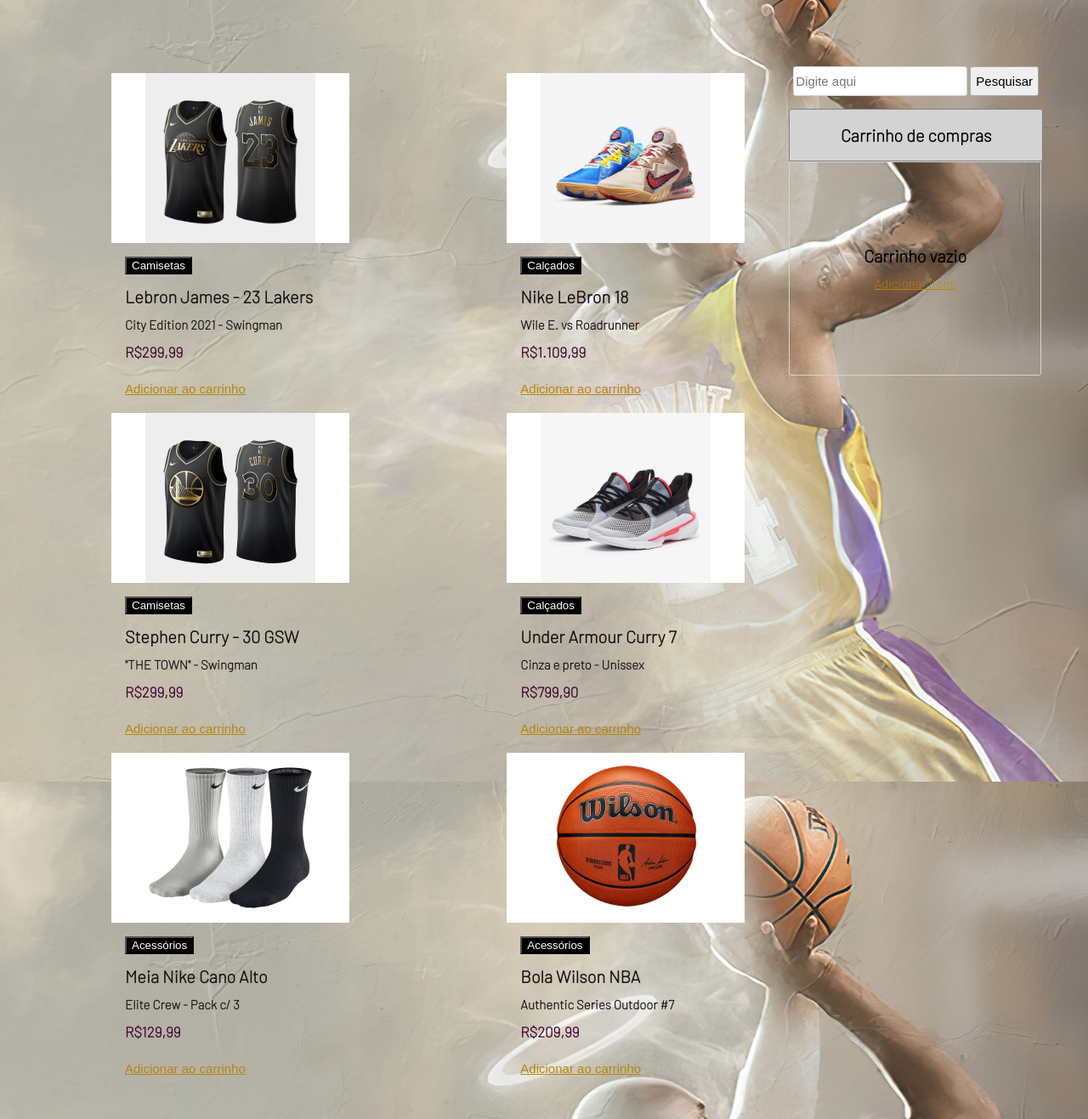
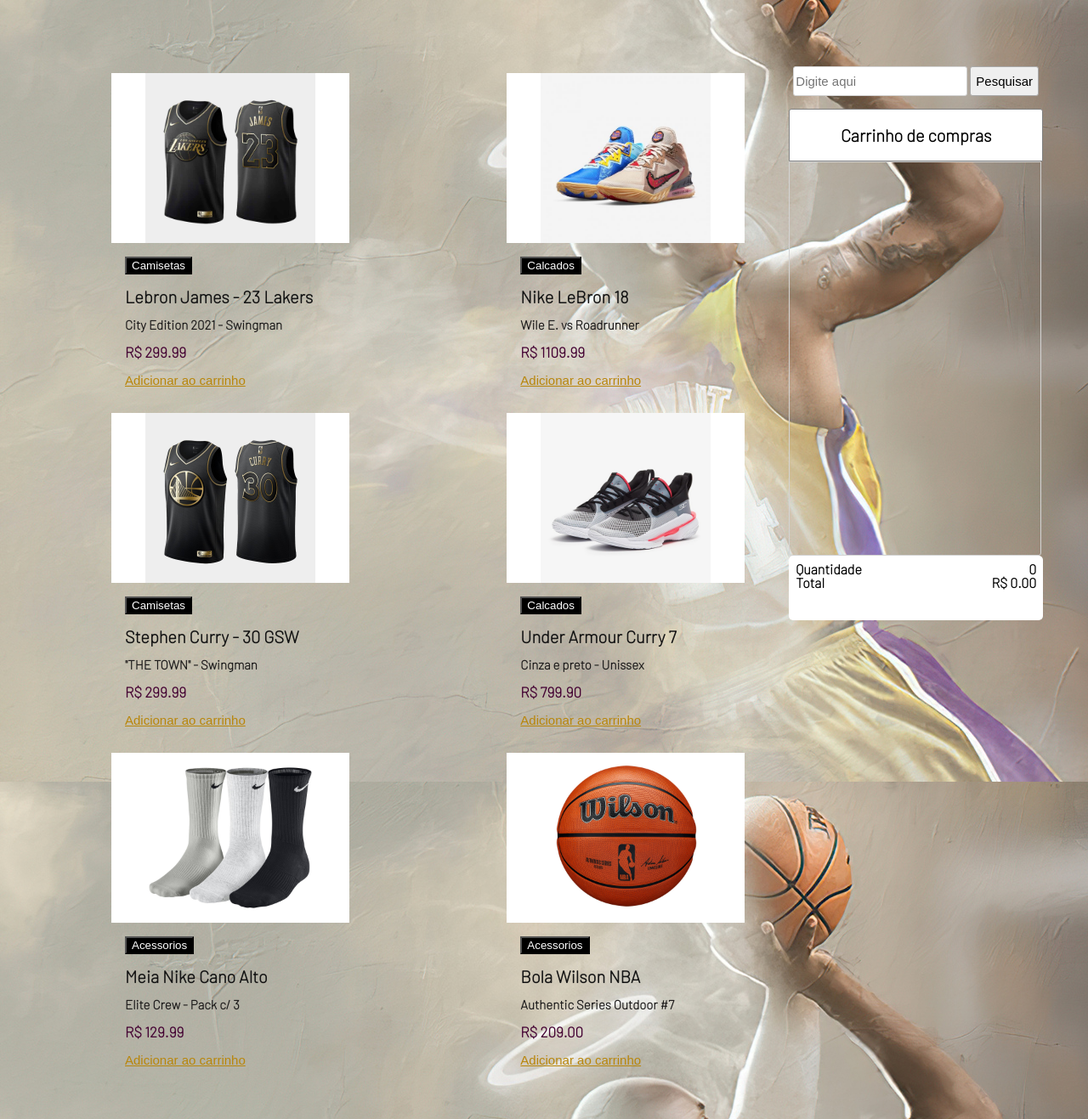
Before and after one commit to Kenzie-Academy-Brasil-Developers/m1-entrega-s4-ecommerce-parte-dois-rejuraski, a plain HTML site: page index.html in a window 1280 px wide. Shown: the part 160-1477 px from the top of the page at 85% size. Drawn offline with Linux system fonts and the light colour scheme.

Commit message:
ecommerce-finalizado

```diff
--- a/index.html
+++ b/index.html
@@ -21,99 +21,17 @@
         </a>
         <nav class="header__nav">
             <ul class="header__list">
-                <li class="header__menu__item"><a href="#">Todos</a></li>
-                <li class="header__menu__item"><a href="#">Acessórios</a></li>
-                <li class="header__menu__item"><a href="#">Calçados</a></li>
-                <li class="header__menu__item"><a href="#">Camisetas</a></li>
+                <li class="header__menu__item"><a href="#" onclick="chooseFilter()">Todos</a></li>
+                <li class="header__menu__item"><a href="#" onclick="chooseFilter('Acessorios')">Acessórios</a></li>
+                <li class="header__menu__item"><a href="#" onclick="chooseFilter('Calcados')">Calçados</a></li>
+                <li class="header__menu__item"><a href="#" onclick="chooseFilter('Camisetas')">Camisetas</a></li>
             </ul>
         </nav>
     </header>
 
     <main>
-        <section class="products">
-            <div class="item">
-                <figure class="item__figure">
-                    <img class="item__img" src="./imagens/lakers.jpeg" alt="Camiseta LA Lakers" />
-                    <figcaption>Camiseta número 6 - Lakers</figcaption>
-                </figure>
-                <div>
-                    <button class="item__type">Camisetas</button>
-                    <h2 class="item__title">Lebron James - 23 Lakers</h2>
-                    <p class="item__description">City Edition 2021 - Swingman </p>
-                    <p class="item__price">R$299,99</p>
-                    <button class="item__add">Adicionar ao carrinho</button>
-                </div>
-            </div>
+        <section id="principal" class="products">
 
-            <div class="item">
-                <figure class="item__figure">
-                    <img class="item__img" src="./imagens/Lebron18.jpg" alt="Tênis Lebron 18" />
-                    <figcaption>Tênis Nike Lebron James - 18</figcaption>
-                </figure>
-                <div>
-                    <button class="item__type">Calçados</button>
-                    <h2 class="item__title">Nike LeBron 18</h2>
-                    <p class="item__description">Wile E. vs Roadrunner</p>
-                    <p class="item__price">R$1.109,99</p>
-                    <button class="item__add">Adicionar ao carrinho</button>
-                </div>
-            </div>
-
-            <div class="item">
-                <figure class="item__figure">
-                    <img class="item__img" src="./imagens/gsw.jpeg" alt="Camiseta Golden State" />
-                    <figcaption>Camiseta numero 30 - Golden State</figcaption>
-                </figure>
-                <div>
-                    <button class="item__type">Camisetas</button>
-                    <h2 class="item__title">Stephen Curry - 30 GSW </h2>
-                    <p class="item__description">"THE TOWN" - Swingman</p>
-                    <p class="item__price">R$299,99</p>
-                    <button class="item__add">Adicionar ao carrinho</button>
-                </div>
-            </div>
-
-            <div class="item">
-                <figure class="item__figure">
-                    <img class="item__img" src="./imagens/tenis curry 7.jpg" alt="Tênis Stephen Curry" />
-                    <figcaption>Tênis Under Armour Curry 7</figcaption>
-                </figure>
-                <div>
-                    <button class="item__type">Calçados</button>
-                    <h2 class="item__title">Under Armour Curry 7</h2>
-                    <p class="item__description">Cinza e preto - Unissex</p>
-                    <p class="item__price">R$799,90</p>
-                    <button class="item__add">Adicionar ao carrinho</button>
-                </div>
-            </div>
-
-            <div class="item">
-                <figure class="item__figure">
-                    <img class="item__img" src="./imagens/pack meia.jpg" alt="Meias NBA" />
-                    <figcaption>Trio Meia Nike</figcaption>
-                </figure>
-                <div>
-                    <button class="item__type">Acessórios</button>
-                    <h2 class="item__title">Meia Nike Cano Alto</h2>
-                    <p class="item__description">Elite Crew - Pack c/ 3</p>
-                    <p class="item__price">R$129,99</p>
-                    <button class="item__add">Adicionar ao carrinho</button>
-                </div>
-            </div>
-
-            <div class="item">
-                <figure class="item__figure">
-                    <img class="item__img" src="./imagens/bola nba.jpg" alt="Bola de basquete" />
-                    <figcaption>Bola de basquete</figcaption>
-                </figure>
-                <div>
-                    <button class="item__type">Acessórios</button>
-                    <h2 class="item__title">Bola Wilson NBA</h2>
-                    <p class="item__description">Authentic Series Outdoor #7</p>
-                    <p class="item__price">R$209,99</p>
-                    <button class="item__add">Adicionar ao carrinho</button>
-                </div>
-            </div>
         </section>
         <aside class="information">
             <div class="pesquisa">
@@ -125,18 +43,24 @@
                 <header>
                     <h2 class="cart">Carrinho de compras</h2>
                 </header>
-                <div class="inCart">
-                    <h3>Carrinho vazio</h3>
-                    <p class="item__add">Adicionar itens</p>
+                <div class="inCart" id="cart__list">
+                </div>
+                <div class="cart__container">
+                    <div class="cart__quantity__container">
+                        <p class="cart__quantity__title">Quantidade</p>
+                        <p class="cart__quantity__value" id="quantity">0</p>
+                    </div>
+
+                    <div class="cart__total__container">
+                        <p class="cart__total__title">Total</p>
+                        <p class="cart__total__value" id="total">R$ 0.00</p>
+                    </div>
                 </div>
             </section>
         </aside>
 
     </main>
-
-
-
-    <script src="./assets/js/scrypt.js"></script>
+    <script src="./script.js"></script>
 </body>
 
 </html>
--- /dev/null
+++ b/script.js
@@ -0,0 +1,185 @@
+const arr = [{
+        id: 1,
+        imagem: './imagens/lakers.jpeg',
+        categoria: 'Camisetas',
+        titulo: 'Lebron James - 23 Lakers',
+        descricao: 'City Edition 2021 - Swingman',
+        preco: 299.99,
+    },
+    {
+        id: 2,
+        imagem: './imagens/Lebron18.jpg',
+        categoria: 'Calcados',
+        titulo: 'Nike LeBron 18',
+        descricao: 'Wile E. vs Roadrunner',
+        preco: 1109.99,
+    },
+    {
+        id: 3,
+        imagem: './imagens/gsw.jpeg',
+        categoria: 'Camisetas',
+        titulo: 'Stephen Curry - 30 GSW',
+        descricao: '"THE TOWN" - Swingman',
+        preco: 299.99,
+    },
+    {
+        id: 4,
+        imagem: './imagens/tenis curry 7.jpg',
+        categoria: 'Calcados',
+        titulo: 'Under Armour Curry 7',
+        descricao: 'Cinza e preto - Unissex',
+        preco: 799.90,
+    },
+    {
+        id: 5,
+        imagem: './imagens/pack meia.jpg',
+        categoria: 'Acessorios',
+        titulo: 'Meia Nike Cano Alto',
+        descricao: 'Elite Crew - Pack c/ 3',
+        preco: 129.99,
+    },
+    {
+        id: 6,
+        imagem: './imagens/bola nba.jpg',
+        categoria: 'Acessorios',
+        titulo: 'Bola Wilson NBA',
+        descricao: 'Authentic Series Outdoor #7',
+        preco: 209.00,
+    },
+]
+
+let result = [];
+
+function formatPrice(price) {
+    return `R$ ${price.toFixed(2)}`;
+}
+
+function chooseFilter(categoria) {
+    if (categoria !== undefined) {
+        result = arr.filter(item => item.categoria === categoria);
+    } else {
+        result = arr;
+    }
+    createElement();
+}
+
+const principal = document.getElementById('principal');
+
+
+function createElement() {
+    principal.textContent = ''
+
+    result.forEach(item => {
+        let div1 = document.createElement('div');
+        div1.className = 'item';
+        principal.appendChild(div1);
+
+        let figure1 = document.createElement('figure');
+        figure1.className = 'item__figure';
+        div1.appendChild(figure1);
+
+        let img1 = document.createElement('img');
+        img1.className = 'item__img';
+        img1.src = item.imagem;
+        figure1.appendChild(img1);
+
+        let figcap1 = document.createElement('figcaption');
+        figure1.appendChild(figcap1);
+
+        let div2 = document.createElement('div');
+        div1.appendChild(div2);
+
+        let button1 = document.createElement('button');
+        button1.className = 'item__type';
+        button1.innerText = item.categoria;
+        button1.onclick = () => chooseFilter(item.categoria);
+        div2.appendChild(button1);
+
+        let h2 = document.createElement('h2');
+        h2.className = 'item__title';
+        h2.innerText = item.titulo;
+        div2.appendChild(h2);
+
+        let p1 = document.createElement('p');
+        p1.className = 'item__description';
+        p1.innerText = item.descricao;
+        div2.appendChild(p1);
+
+        let p2 = document.createElement('p');
+        p2.className = 'item__price';
+        p2.innerText = formatPrice(item.preco);
+        div2.appendChild(p2);
+
+        let button2 = document.createElement('button');
+        button2.onclick = () => addToCart(item);
+        button2.className = 'item__add';
+        button2.innerText = 'Adicionar ao carrinho';
+        div2.appendChild(button2);
+    });
+}
+
+const cartlist = document.getElementById('cart__list');
+
+let car = []
+
+
+function createElementCard() {
+    cartlist.textContent = ''
+
+
+    car.forEach(item => {
+        let div2 = document.createElement('div');
+        div2.id = 'cart__add';
+        cartlist.appendChild(div2);
+
+        let img2 = document.createElement('img');
+        img2.className = 'item-cart__img';
+        img2.src = item.imagem;
+        div2.appendChild(img2);
+
+        let div3 = document.createElement('div');
+        div3.className = 'item-cart';
+        div2.appendChild(div3);
+
+        let h2 = document.createElement('h2');
+        h2.className = 'item-cart__title';
+        h2.innerText = item.titulo;
+        div3.appendChild(h2);
+
+        let p2 = document.createElement('p');
+        p2.className = 'item-cart__price';
+        p2.innerText = item.preco;
+        div3.appendChild(p2);
+
+        let button3 = document.createElement('button');
+        button3.onclick = () => removeToCart(item);
+        button3.className = 'item__add';
+        button3.innerText = 'Remover produto';
+        div3.appendChild(button3);
+    })
+}
+
+function addToCart(item) {
+    car.push(item);
+    createElementCard();
+    updateValue();
+
+}
+
+function removeToCart(item) {
+    const index = car.findIndex(itemFinded => item.id === itemFinded.id);
+    car.splice(index, 1);
+    createElementCard();
+    updateValue();
+}
+
+function updateValue() {
+    const quantidade = car.length;
+    const total2 = quantidade > 0 ? car.map(item => item.preco).reduce((oldValue, currentValue) => oldValue += currentValue) : 0;
+    let quantidade2 = document.getElementById('quantity');
+    quantidade2.innerText = quantidade;
+    let total3 = document.getElementById('total');
+    total3.innerText = formatPrice(total2);
+}
+
+chooseFilter();
--- a/style.css
+++ b/style.css
@@ -184,7 +184,7 @@
                     width: 297px;
                     border: 1px solid;
                     border-color: #808080;
-                    background-color: #d3d3d3;
+                    background-color: #ffffff;
                     font-size: 20px;
                     text-align: center;
                     margin-top: 15px;
@@ -194,9 +194,9 @@
                 .inCart {
                     display: flex;
                     flex-direction: column;
-                    justify-content: center;
+                    align-items: center;
                     align-content: center;
-                    height: 250px;
+                    height: 462px;
                     width: 295px;
                     border: 1px solid;
                     border-color: #d3d3d3;
@@ -206,6 +206,59 @@
                 }
                 .item__add {
                     margin-top: 10px;
+                }
+                .cart__container {
+                    display: flex;
+                    flex-direction: column;
+                    height: 60px;
+                    width: 283px;
+                    background-color: #ffffff;
+                    padding: 8px;
+                    border-radius: 5px;
+                }
+                .item-cart {
+                    display: flex;
+                    flex-direction: column;
+                }
+                .cart__quantity__container {
+                    display: flex;
+                    justify-content: space-between;
+                }
+                .cart__quantity__title {
+                    display: flex;
+                }
+                .cart__quantity__value {
+                    display: flex;
+                }
+                .cart__total__container {
+                    display: flex;
+                    justify-content: space-between;
+                }
+                .cart__total__title {
+                    display: flex;
+                }
+                .cart__total__value {
+                    display: flex;
+                }
+                .item__container {
+                    padding: 16px;
+                }
+                .item-cart {
+                    display: flex;
+                }
+                .item__add {
+                    display: flex;
+                }
+                .item-cart__img {
+                    width: 80px;
+                    height: 80px;
+                    margin-bottom: 20px;
+                }
+                .item-cart__title {
+                    display: flex;
+                }
+                .item-cart__price {
+                    display: flex;
                 }
                 .header__menu__item:hover {
                     text-decoration: underline;
```
Also changed, not shown: scrypt.js (deleted).
